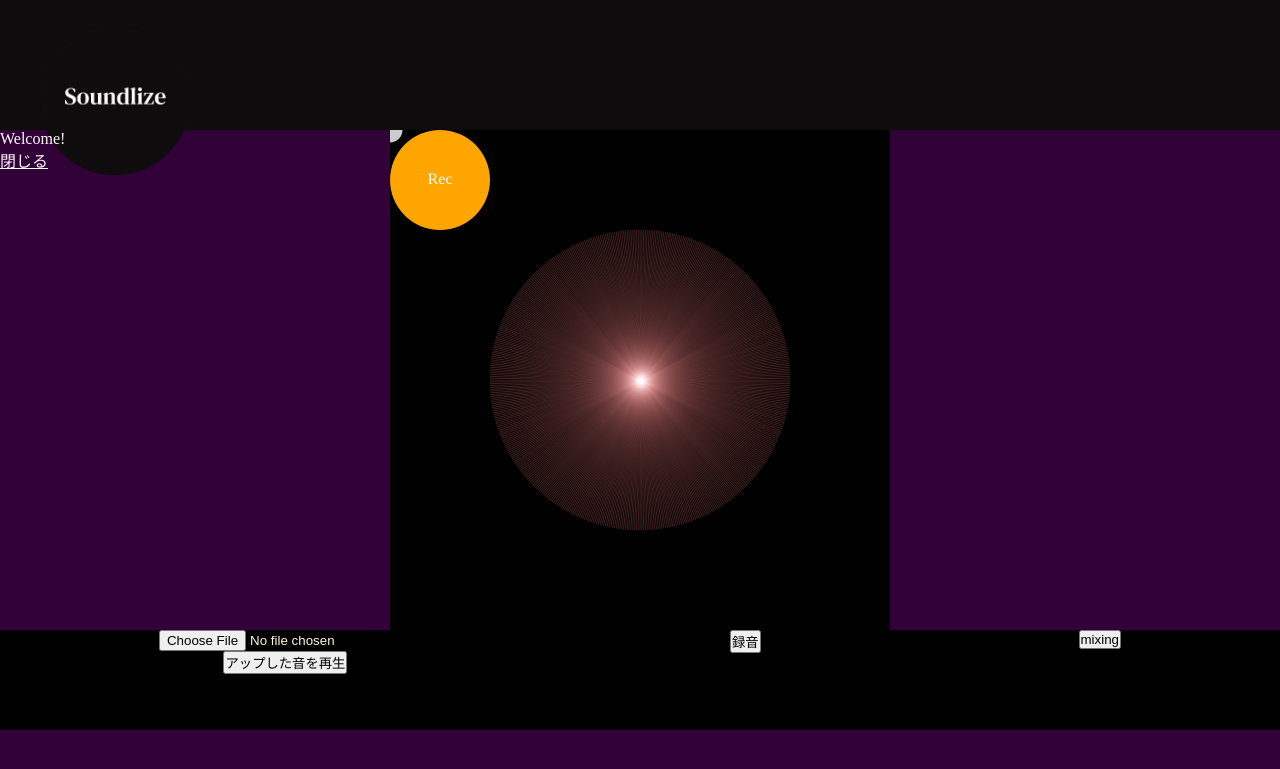
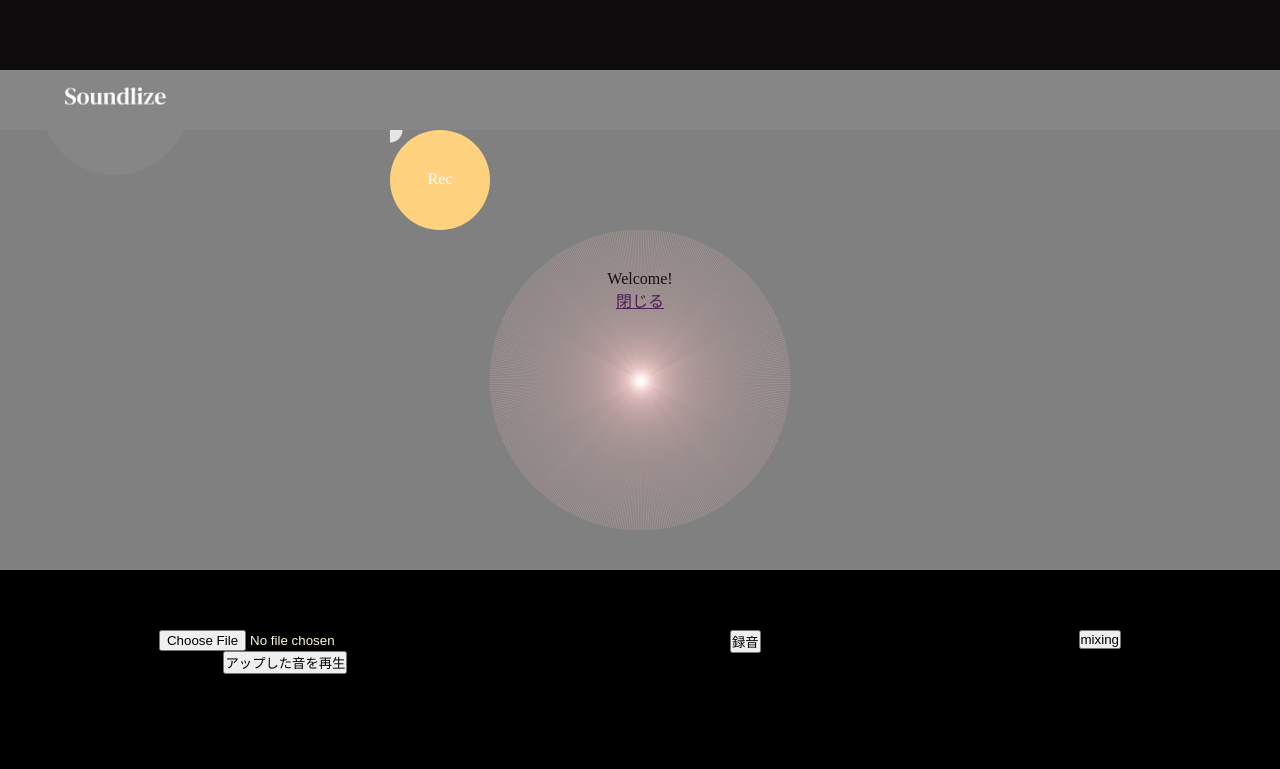
Before and after one commit to tt00mm11/LaborARTory, a PHP site: page / in a window 1280 px wide. Shown: the top 769 px of the page. Run offline with PHP 8.4, Linux system fonts and the light colour scheme; some libraries are stand-ins or nearby versions.

Commit message:
renew modal

```diff
--- a/css/style.css
+++ b/css/style.css
@@ -4,35 +4,31 @@
         }
 /* モーデル */
 
-        .modal{
-            display: none;
+        .modal_content{
+            color: rgb(0, 0, 0);
+            font-family: serif;
             height: 100px;
-            position: fixed;
+            margin: auto;
+            padding: 40px;
+            z-index: 98;
+
         }
 
-        .modal_i{
-            height: 100px;
+        .js_modal{
+            width: 100%;
+            height: 500px;
+            background: rgb(255, 255, 255);
+            opacity: 0.5;
+            left: 50%;
             position: absolute;
-            width: 100%;
-        }
-
-        .model_content{
-            background: rgb(0, 0, 0);
-            left: 50%;
-            padding: 40px;
-            position: fixed;
-            top: 60%;
+            top: 40%;
             transform: translate(-50%,-50%);
-        }
-
-        p{
-            color: snow;
+            text-align: center;
+            color: rgb(0, 0, 0);
+            display: flex;
+            justify-content: center;
             font-family: serif;
-        }
-
-        a{
-            color: snow;
-            font-family: serif;
+            z-index: 98;
         }
 
 
@@ -52,7 +48,7 @@
         }
 /* body */
         body {
-            background-color: rgb(48, 2, 56);
+            background-color: rgb(0, 0, 0);
         }
 
         .content_visualize {
--- a/index.html
+++ b/index.html
@@ -18,11 +18,10 @@
   </header>
   <main>
   <!-- js_modal表示 sa 211111   -->
-    <div class="modal js_modal">
-      <div class="modal_i js_modal_close"></div>
+    <div class="js_modal">
       <div class="modal_content">
         <p>Welcome!</p>
-        <a class="modal_close" href="">閉じる</a>
+        <div class = "modal_close"><a class="modal_close" href="">閉じる</a></div>
       </div>
     </div>
    <!-- ここまで -->
--- a/js/sound_visualizer.js
+++ b/js/sound_visualizer.js
@@ -50,7 +50,7 @@ $(window).on('load',function(){
     $('.js_modal').fadeIn();
     return false;
 });
-$('.js_modal_close').on('click',function(){
+$('.modal_close').on('click',function(){
     $('.js_modal').fadeOut();
     return false;
 });
```
